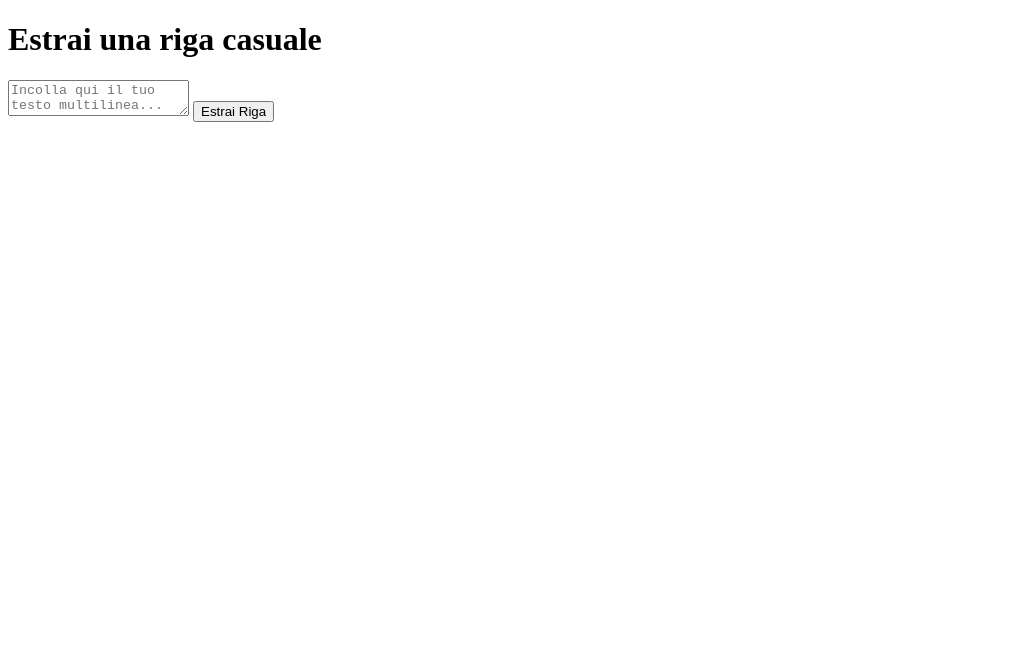
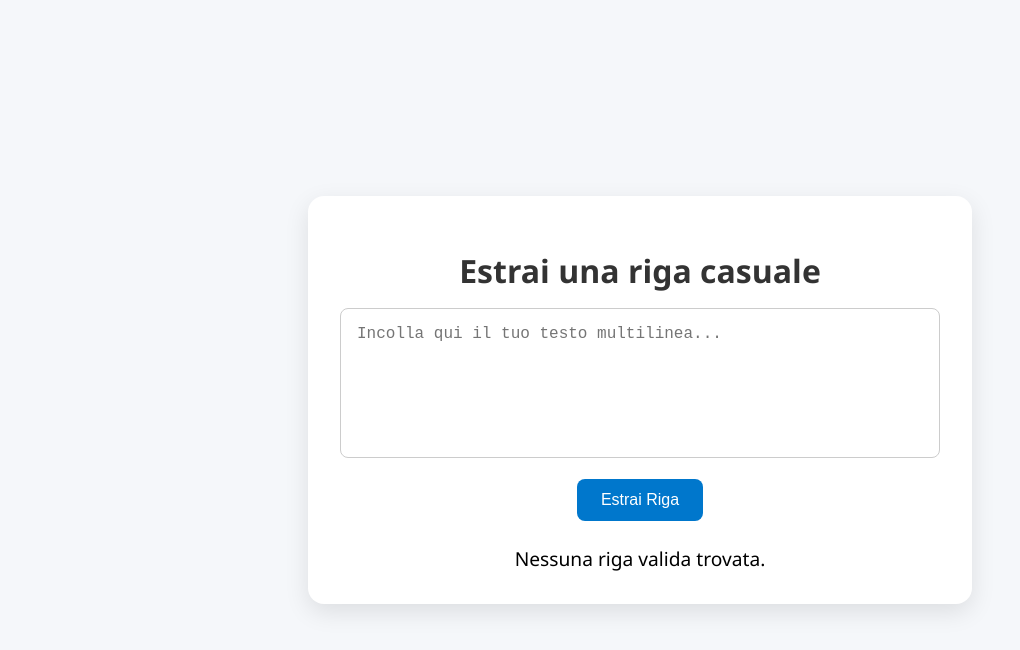
Before and after one commit to wily-wolf/random-linke-picker, a plain HTML site: page index.html in a window 1280 px wide. Both pictures are taken after a click on the button "Estrai Riga". Shown: the whole page, without its empty margins (0-1020 px from the left). Drawn offline with Linux system fonts and the light colour scheme.

Commit message:
Update index.html

```diff
--- a/index.html
+++ b/index.html
@@ -4,7 +4,66 @@
   <meta charset="UTF-8" />
   <meta name="viewport" content="width=device-width, initial-scale=1.0" />
   <title>Estrai Riga Casuale</title>
-  <link rel="stylesheet" href="style.css" />
+  <style>
+    body {
+      font-family: 'Segoe UI', sans-serif;
+      background: #f5f7fa;
+      margin: 0;
+      padding: 0;
+      min-height: 100vh;
+      display: flex;
+      justify-content: center;
+      align-items: center;
+    }
+
+    .container {
+      background: white;
+      padding: 2rem;
+      border-radius: 16px;
+      box-shadow: 0 8px 24px rgba(0,0,0,0.1);
+      width: 90%;
+      max-width: 600px;
+      text-align: center;
+    }
+
+    h1 {
+      margin-bottom: 1rem;
+      color: #333;
+    }
+
+    textarea {
+      width: 100%;
+      height: 150px;
+      padding: 1rem;
+      font-size: 1rem;
+      border-radius: 8px;
+      border: 1px solid #ccc;
+      resize: none;
+      box-sizing: border-box;
+    }
+
+    button {
+      margin-top: 1rem;
+      padding: 0.75rem 1.5rem;
+      font-size: 1rem;
+      background-color: #0077cc;
+      color: white;
+      border: none;
+      border-radius: 8px;
+      cursor: pointer;
+      transition: background 0.3s ease;
+    }
+
+    button:hover {
+      background-color: #005fa3;
+    }
+
+    #output {
+      margin-top: 1.5rem;
+      font-size: 1.2rem;
+      word-wrap: break-word;
+    }
+  </style>
 </head>
 <body>
   <div class="container">
@@ -14,6 +73,23 @@
     <div id="output"></div>
   </div>
 
-  <script src="script.js"></script>
+  <script>
+    function pickRandomLine() {
+      const text = document.getElementById("textInput").value;
+      const lines = text.split(/\r?\n/).filter(line => line.trim() !== "");
+      if (lines.length === 0) {
+        document.getElementById("output").innerHTML = "Nessuna riga valida trovata.";
+        return;
+      }
+
+      const randomLine = lines[Math.floor(Math.random() * lines.length)].trim();
+
+      if (randomLine.startsWith("http://") || randomLine.startsWith("https://")) {
+        document.getElementById("output").innerHTML = `<a href="${randomLine}" target="_blank">${randomLine}</a>`;
+      } else {
+        document.getElementById("output").textContent = randomLine;
+      }
+    }
+  </script>
 </body>
 </html>
```
